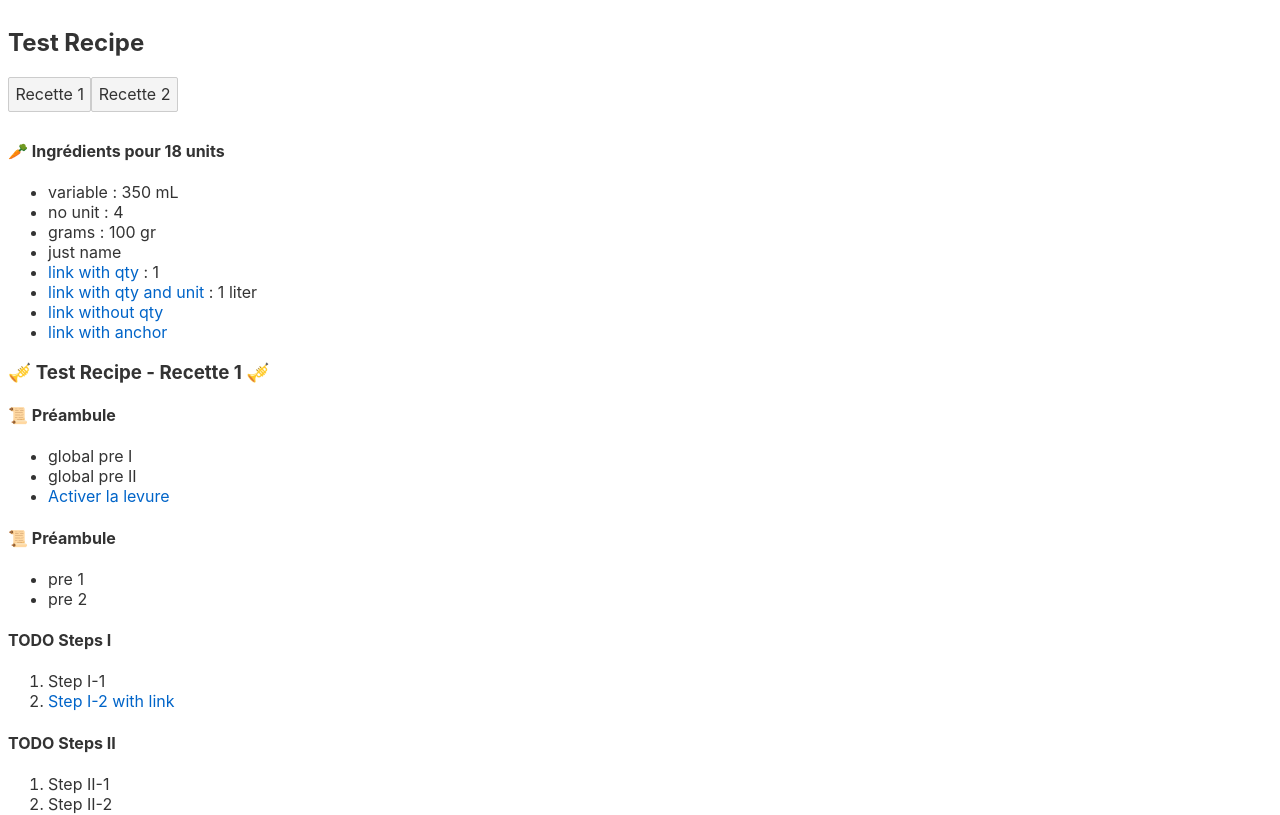
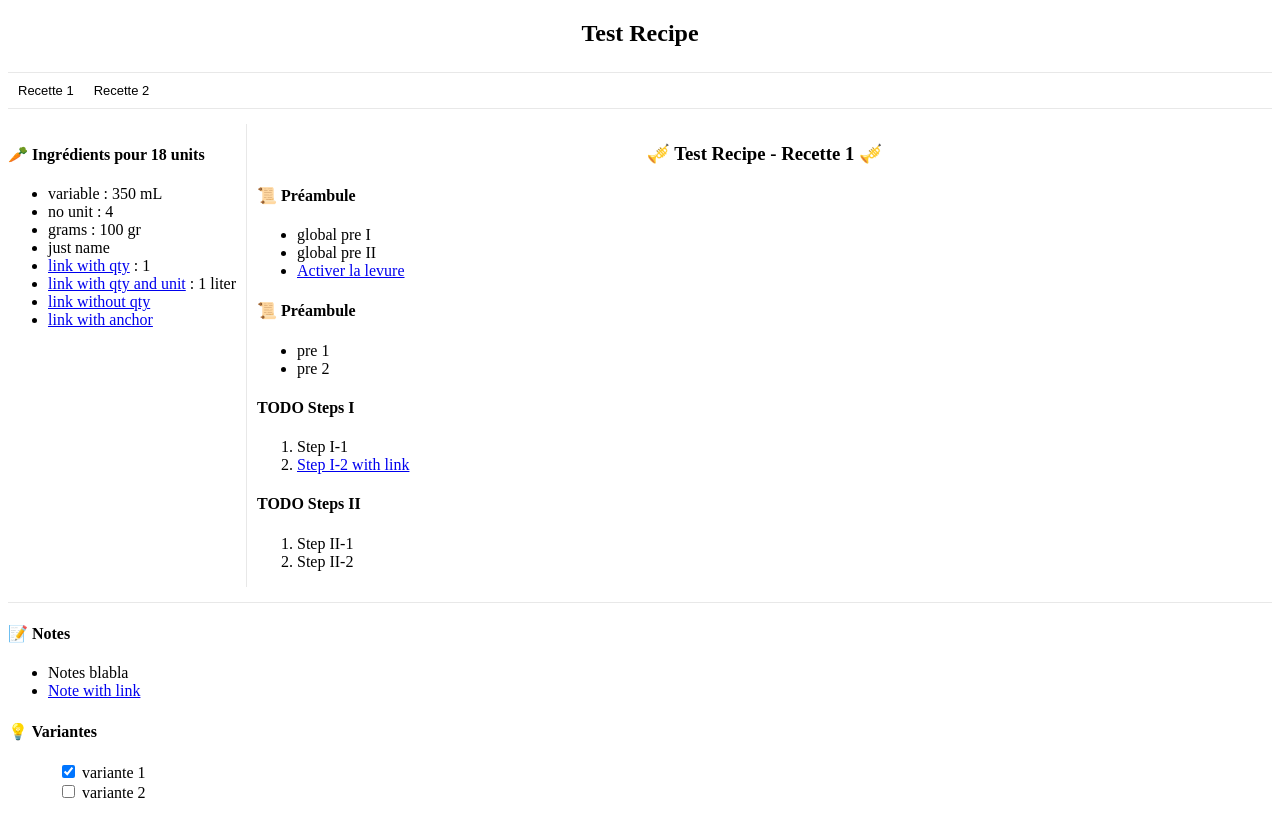
Before and after one commit to vianneyfaivre/recipe, a Svelte app: page / in a window 1280 px wide. Shown: the top 815 px of the page. Built offline with nearby package versions, Linux system fonts and the light colour scheme.

Commit message:
added model class and some styling

```diff
--- a/public/global.css
+++ b/public/global.css
@@ -1,63 +1,108 @@
-html, body {
-	position: relative;
-	width: 100%;
-	height: 100%;
+/** Main.css **/
+.hidden {
+	display: none;
 }
 
-body {
-	color: #333;
-	margin: 0;
-	padding: 8px;
-	box-sizing: border-box;
-	font-family: -apple-system, BlinkMacSystemFont, "Segoe UI", Roboto, Oxygen-Sans, Ubuntu, Cantarell, "Helvetica Neue", sans-serif;
+/** Recette.css **/
+
+.recette header {
+	border-bottom: 1px solid #e8e8e8;
+	margin-bottom: 15px;
 }
 
-a {
-	color: rgb(0,100,200);
-	text-decoration: none;
+.recette h1 {
+	text-align: center;
+	margin-bottom: 25px;
 }
 
-a:hover {
-	text-decoration: underline;
+.recette h3.variante-subtitles {
+	text-align: center;
 }
 
-a:visited {
-	color: rgb(0,80,160);
+.recette .recette-whole {
+	border-bottom: 1px solid #e8e8e8;
+	padding-bottom: 15px;
+	margin-bottom: 15px;
+
+	display: flex;
+	flex-flow: row nowrap;
 }
 
-label {
-	display: block;
+.recette .ingredients-panel {
+	padding-right: 10px;
+
+	flex: 0 1 auto;
+	white-space: nowrap;
 }
 
-input, button, select, textarea {
-	font-family: inherit;
-	font-size: inherit;
-	-webkit-padding: 0.4em 0;
-	padding: 0.4em;
-	margin: 0 0 0.5em 0;
-	box-sizing: border-box;
-	border: 1px solid #ccc;
-	border-radius: 2px;
+.recette .etapes-panel {
+	border-left: 1px solid #e8e8e8;
+	padding-left: 10px;
+
+	flex: 1 1 auto;
 }
 
-input:disabled {
-	color: #ccc;
+.recette .no-dots {
+	list-style-type: none;
+	margin-left: 10px;
 }
 
-button {
-	color: #333;
-	background-color: #f4f4f4;
-	outline: none;
+.recette .recipe-pictures {
+
+	display: flex;
+	flex-wrap: wrap;
+	flex-shrink: 0;
+	align-items: flex-start;
 }
 
-button:disabled {
-	color: #999;
+.recette .recipe-pictures .recipe-picture {
+
+	padding: 5px;
+	border-radius: 10px;
+	transition: width 500ms;
+	cursor: pointer;
 }
 
-button:not(:disabled):active {
+/* Specific for the recipes with multiple variantes */
+.recette .variantes-tabs {
+	overflow: hidden;
+	border-bottom: 1px solid #e8e8e8;
+	margin-bottom: 15px;
+	margin-top: -15px;
+}
+
+.recette .variantes-tabs button {
+	background-color: inherit;
+	border: none;
+	cursor: pointer;
+	padding: 10px;
+	font-size: 13px;
+	transition: 0.3s;
+}
+
+.recette .variantes-tabs button:hover {
 	background-color: #ddd;
 }
 
-button:focus {
-	border-color: #666;
+.recette .variantes-tabs button.active {
+	background-color: #e8e8e8;
 }
+
+.recette .ingredient-qte-variable {
+	width: 4em;
+}
+
+/* Mobile view */
+@media all and (max-width: 700px) {
+	.recette-whole {
+	flex-direction: column;
+	}
+
+	.etapes-panel {
+	border-left: 0;
+	padding-left: 0px;
+	margin: 0px;
+
+	flex: 1 1 auto;
+	}
+}
--- a/src/App.svelte
+++ b/src/App.svelte
@@ -1,67 +1,115 @@
 <script lang="ts">
 	import * as jsyaml from "js-yaml";
 	import { onMount } from 'svelte';
+	import type { PageData, Recipe } from "./model";
 
-	export let recipes: any;
+	export let pageData: PageData;
+	export let selectedRecipeId: string;
 
-	async function loadYaml(path) {
+	async function loadYaml(path: string) {
 
 		const response = await fetch(path);
 		const yaml = await response.text();
 
-		return await jsyaml.load(yaml);
+		const json = await jsyaml.load(yaml);
+
+		// Convert object to Map
+		json.recettes = new Map(Object.entries(json.recettes));
+
+		return json;
 	}
 
 	onMount(async () => {
-		recipes = await loadYaml("/simple.yaml");
-		console.info(recipes)
+
+		pageData = await loadYaml("/simple.yaml");
+		console.info(pageData)
+
+		// Select the first recipe by default
+		selectedRecipeId = pageData.recettes.keys().next().value;
+
+		console.info(selectedRecipeId)
 	});
+
+	function onVarianteButtonClick(recipeId: string, recipe: Recipe) {
+
+		console.info(`Selected ${recipeId}`);
+		selectedRecipeId = recipeId;
+
+		// Update URL hash
+		if (pageData.recettes.length > 1) {
+			window.location.replace("#" + recipeId)
+		}
+
+		// Remove all buttons highlighting
+		for (const variante in pageData.recettes) {
+	//		const varianteId = variante[0];
+	//		varianteButton.classList.remove "active"
+		}
+
+
+		// Highlight the clicked button
+	//	btn.classList.add "active"
+
+		// Hide all variantes
+	//	hideElements variantes
+
+		// Display the right variante
+	//	variante = document.getElementById varianteId+"-variante"
+	//	changeDisplay variante, 'block'
+
+		// Hide pictures title when there are none for the selected variante
+		//variantePictures = document.getElementById varianteId + "-pictures"
+		//if variantePictures
+		//	hasPictures = variantePictures.getElementsByClassName("recipe-picture").length > 0
+		//	if !hasPictures
+		//	changeDisplay variantePictures, 'none'
+	}
 
 </script>
 
-{#if recipes}
+{#if pageData && selectedRecipeId}
 
 	<main>
 
 		<article class="post h-entry recette">
 
 			<header>
-				<h1 class="post-title p-name">{recipes.title}</h1>
+				<h1 class="post-title p-name">{pageData.title}</h1>
 			</header>
 
 			<div class="post-content e-content">
 
 				<div class="variantes-tabs">
 
-					{#each Object.entries(recipes.recettes) as recipe}
-						<button class="variantes-btn">{recipe[0]}</button>
+					{#each [...pageData.recettes] as [recipeId, recipe]}
+						<button class="variantes-btn" on:click={e => onVarianteButtonClick(recipeId, recipe)}>{recipeId}</button>
 					{/each}
 
 				</div>
 
-				{#each Object.entries(recipes.recettes) as recipe }
+				{#each [...pageData.recettes] as [recipeId, recipe]}
 
-					<div id="{recipe[0]}-variante" class="variante-whole hidden" itemscope itemtype="https://schema.org/Recipe">
+					<div id="{recipeId}-variante" class="variante-whole" class:hidden={recipeId !== selectedRecipeId} itemscope itemtype="https://schema.org/Recipe">
 
-						<div id="{recipe[0]}-whole" class="recette-whole">
+						<div id="{recipeId}-whole" class="recette-whole">
 
 							<div class="ingredients-panel"> <!-- INGREDIENTS -->
 
 
-								<h4 id="{recipe[0]}-title" class="variante-title">
+								<h4 id="{recipeId}-title" class="variante-title">
 									🥕 Ingrédients
 
-									{#if recipe[1].yield}
+									{#if recipe.yield}
 										pour
 										<span itemprop="recipeYield">
-											<span id="{recipe[0]}-yield" data-originalValue="{ recipe[1].yield }">{ recipe[1].yield }</span>
-											{recipe[1].yieldType}
+											<span id="{recipeId}-yield" data-originalValue="{ recipe.yield }">{ recipe.yield }</span>
+											{recipe.yieldType}
 										</span>
 									{/if}
 								</h4>
 
-								<ul id="{recipe[0]}-ingredients" class="variante-ingredients">
-									{#each Object.values(recipe[1].ingredients) as ingredient }
+								<ul id="{recipeId}-ingredients" class="variante-ingredients">
+									{#each Object.values(recipe.ingredients) as ingredient }
 
 									<!--
 
@@ -76,7 +124,7 @@
 											{% capture ingredientQte }
 												<input class="ingredient-qte-variable"
 														type="number"
-														data-varianteId="{recipe[0]}"
+														data-varianteId="{recipeId}"
 														data-originalValue="{ ingredient.qte }"
 														value="{ingredient.qte}"
 														min="1"
@@ -112,22 +160,22 @@
 
 							<div class="etapes-panel"> <!-- STEPS -->
 
-								<h3 class="variante-subtitles" id="{recipe[0]}-subtitle" itemprop="name">
-									🎺 { recipes.title } - { recipe[0] } 🎺
+								<h3 class="variante-subtitles" id="{recipeId}-subtitle" itemprop="name">
+									🎺 { pageData.title } - { recipeId } 🎺
 								</h3>
 
-								{#if recipes.preconditions || recipes.withYeast }
+								{#if pageData.preconditions || pageData.withYeast }
 									<h4>📜 Préambule</h4>
 
 									<ul>
 
-									{#if recipes.preconditions}
-										{#each Object.values(recipes.preconditions) as precondition }
+									{#if pageData.preconditions}
+										{#each Object.values(pageData.preconditions) as precondition }
 											<li>{ precondition }</li>
 										{/each}
 									{/if}
 
-									{#if recipes.withYeast }
+									{#if pageData.withYeast }
 										<li><a href="/cuisine/levure">Activer la levure</a></li>
 									{/if}
 
@@ -135,14 +183,14 @@
 								{/if}
 
 
-								{#if recipe[1].preconditions }
-									<div id="{recipe[0]}-preconditions" class="variante-preconditions">
+								{#if recipe.preconditions }
+									<div id="{recipeId}-preconditions" class="variante-preconditions">
 
 										<h4>📜 Préambule</h4>
 
 										<ul>
 
-											{#each recipe[1].preconditions as precondition }
+											{#each recipe.preconditions as precondition }
 											<li itemprop="recipeInstructions">{ precondition }</li>
 											{/each}
 
@@ -150,9 +198,9 @@
 									</div>
 								{/if}
 
-								<div id="{recipe[0]}-etapes" class="variante-etapes">
+								<div id="{recipeId}-etapes" class="variante-etapes">
 
-									{#each Object.values(recipe[1].etapes) as step}
+									{#each Object.values(recipe.etapes) as step}
 										<h4>TODO {step.label}</h4>
 										<ol>
 										{#each Object.values(step.details) as detail }
@@ -176,10 +224,10 @@
 
 						<div class="bottom-panel"> <!-- BOTTOM -->
 
-							{#if recipes.notes }
+							{#if pageData.notes }
 								<h4>📝 Notes</h4>
 								<ul>
-								{#each recipes.notes as note }
+								{#each pageData.notes as note }
 
 									{#if typeof note === "string" }
 										<li>{ note }</li>
@@ -190,10 +238,10 @@
 								</ul>
 							{/if}
 
-							{#if recipes.variantes }
+							{#if pageData.variantes }
 								<h4>💡 Variantes</h4>
 								<ul class="no-dots">
-								{#each recipes.variantes as variante }
+								{#each pageData.variantes as variante }
 									<li>
 										{#if variante.todo }
 											<input type="checkbox" />
--- /dev/null
+++ b/src/model.ts
@@ -0,0 +1,52 @@
+export class PageData {
+
+    readonly title: string;
+    readonly withYeast: boolean;
+    readonly preconditions: string[];
+    readonly recettes: Map<string, Recipe>;
+    readonly notes: string[] | Note[];
+    readonly variantes: Variante[];
+}
+
+export class Recipe {
+
+    readonly yield?: number;
+    readonly yieldType?: string;
+    readonly ingredients: Ingredients[];
+    readonly preconditions?: string[];
+    readonly etapes: Step[];
+}
+
+export class Ingredients {
+
+    readonly nom: string;
+    readonly qte?: number;
+    readonly unite?: string;
+    readonly variable?: boolean;
+    readonly lien?: string;
+}
+
+export class Step {
+
+    readonly label: string;
+    readonly emoji: string = '📜';
+    readonly details: string | StepDetail[];
+}
+
+export class StepDetail {
+
+    readonly label: string;
+    readonly link: string;
+}
+
+export class Note {
+
+    readonly label: string;
+    readonly link?: string;
+}
+
+export class Variante {
+
+    readonly label: string;
+    readonly todo: boolean;
+}
```
